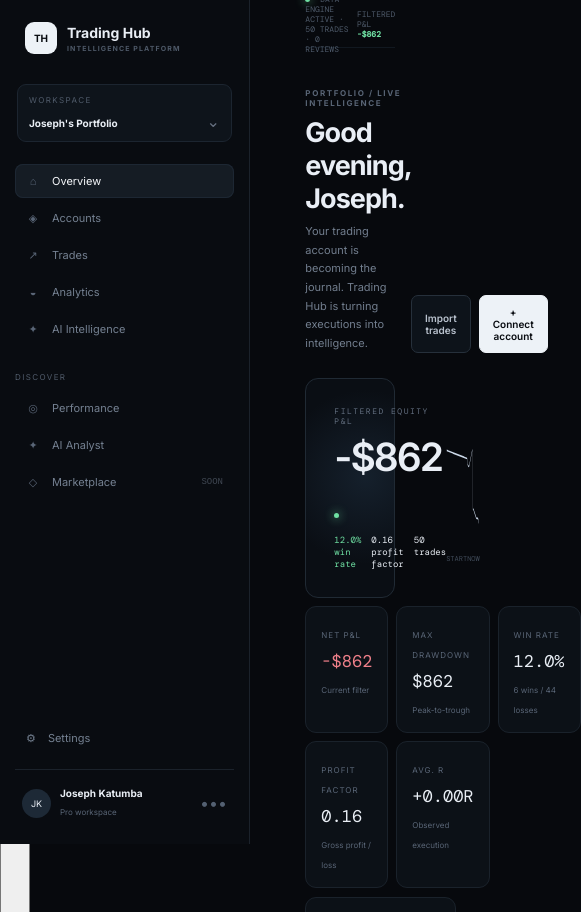
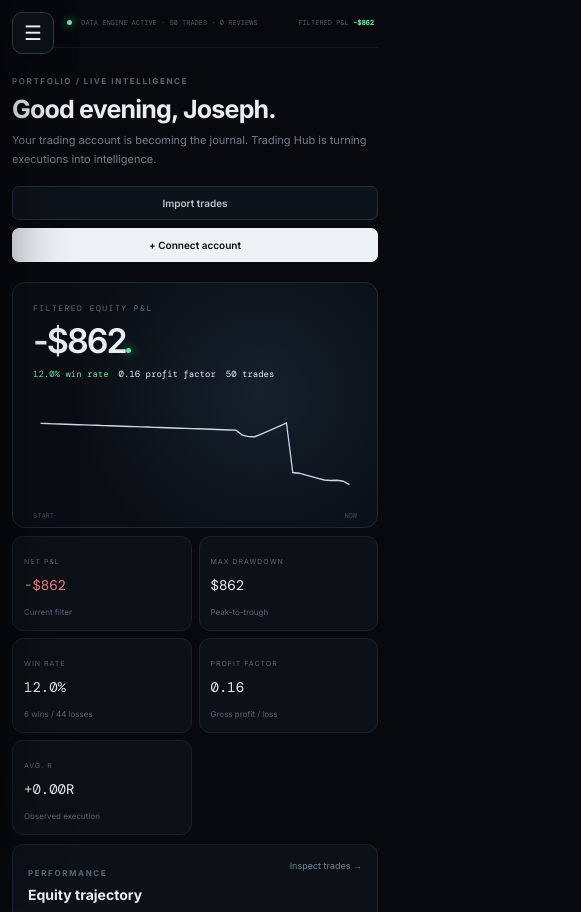
Before and after one commit to Josephkatumba/trading-hub, a website built with Vite: page index.html in a window 390 px wide. Shown: the top 912 px of the page, 581 px wide, since content can reach past the window. Built offline with nearby package versions, Linux system fonts and the light colour scheme.

Commit message:
Make Trading Hub fully responsive on mobile

```diff
--- a/src/styles.css
+++ b/src/styles.css
@@ -113,3 +113,115 @@ button{font:inherit}
 .coach-shell{box-shadow:0 25px 70px rgba(0,0,0,.2)}
 @media(max-width:900px){.chart-grid-2{grid-template-columns:1fr}.pie-wrap{justify-content:flex-start}}
 @media(max-width:600px){.bar-row{grid-template-columns:75px 1fr 58px}.pie-wrap{flex-direction:column;gap:18px}.pie-legend{width:100%}}
+
+
+/* Mobile responsive navigation */
+.mobile-menu-btn,.mobile-nav-backdrop{display:none}
+
+@media(max-width:800px){
+  html,body,#root{width:100%;max-width:100%;overflow-x:hidden}
+  body.nav-open{overflow:hidden}
+  .app{display:block;min-height:100vh;width:100%;overflow-x:hidden}
+  aside{
+    width:min(280px,84vw);
+    transform:translateX(-105%);
+    transition:transform .25s ease;
+    box-shadow:20px 0 60px rgba(0,0,0,.45);
+  }
+  aside.mobile-open{transform:translateX(0)}
+  .mobile-menu-btn{
+    display:grid;
+    place-items:center;
+    position:fixed;
+    top:12px;
+    left:12px;
+    width:42px;
+    height:42px;
+    z-index:70;
+    border:1px solid #293541;
+    border-radius:10px;
+    background:rgba(12,17,23,.94);
+    color:#e9eef5;
+    font-size:20px;
+    box-shadow:0 8px 25px rgba(0,0,0,.3);
+  }
+  .mobile-menu-btn:active{transform:scale(.96)}
+  .mobile-nav-backdrop{
+    display:block;
+    position:fixed;
+    inset:0;
+    z-index:40;
+    background:rgba(2,4,8,.62);
+    backdrop-filter:blur(4px);
+    opacity:0;
+    pointer-events:none;
+    transition:opacity .2s ease;
+  }
+  .mobile-nav-backdrop.show{opacity:1;pointer-events:auto}
+  main{
+    margin-left:0;
+    width:100%;
+    max-width:none;
+    padding:0 15px 50px;
+  }
+  .topline{
+    height:auto;
+    min-height:48px;
+    padding:10px 4px 10px 55px;
+    gap:10px;
+    flex-wrap:wrap;
+    line-height:1.5;
+  }
+  .command,.page-title{
+    padding:28px 0 20px;
+    align-items:flex-start;
+    gap:18px;
+    flex-direction:column;
+  }
+  .command h1,.page-title h1{font-size:25px;letter-spacing:-.8px}
+  .command-actions{width:100%;display:grid;grid-template-columns:1fr 1fr}
+  .command-actions button{width:100%}
+  .portfolio-card{
+    grid-template-columns:1fr;
+    min-height:0;
+    padding:20px;
+    gap:20px;
+  }
+  .portfolio-spark{height:105px}
+  .portfolio-side{display:none}
+  .equity{font-size:34px}
+  .equity-meta{flex-wrap:wrap;line-height:1.5}
+  .metric-grid{grid-template-columns:repeat(2,1fr);gap:7px}
+  .metric{padding:13px}
+  .metric strong{font-size:15px}
+  .dashboard-grid,.dashboard-grid.lower{grid-template-columns:1fr}
+  .panel{min-width:0;padding:15px}
+  .big-chart{height:220px}
+  .big-chart svg{height:195px}
+  .account-cards{grid-template-columns:1fr}
+  .table-panel{overflow-x:auto}
+  .table-head,.table-row{min-width:520px}
+  .analytics-grid,.behavior-grid,.chart-grid-2{grid-template-columns:1fr}
+  .coach-shell{padding:20px}
+  .analyst{padding:28px 18px}
+  .analyst-grid{grid-template-columns:1fr}
+  .analyst-grid div{border-right:0;border-bottom:1px solid #1c2630}
+  .analyst-grid div:last-child{border-bottom:0}
+  .pie-wrap{flex-direction:column}
+  .trade-drawer{width:100%;padding:25px 18px}
+  .drawer-hero h2{font-size:30px}
+}
+
+@media(max-width:430px){
+  main{padding-left:12px;padding-right:12px}
+  .metric-grid{grid-template-columns:1fr 1fr}
+  .metric{padding:11px}
+  .metric span{font-size:7px}
+  .metric strong{font-size:14px}
+  .command-actions{grid-template-columns:1fr}
+  .topline{font-size:7px}
+  .filter-bar{display:grid;grid-template-columns:1fr 1fr}
+  .filter{min-width:0}
+  .filter select{min-width:0;width:100%;padding-right:8px}
+  .filter-bar .ghost{width:100%}
+}
```
